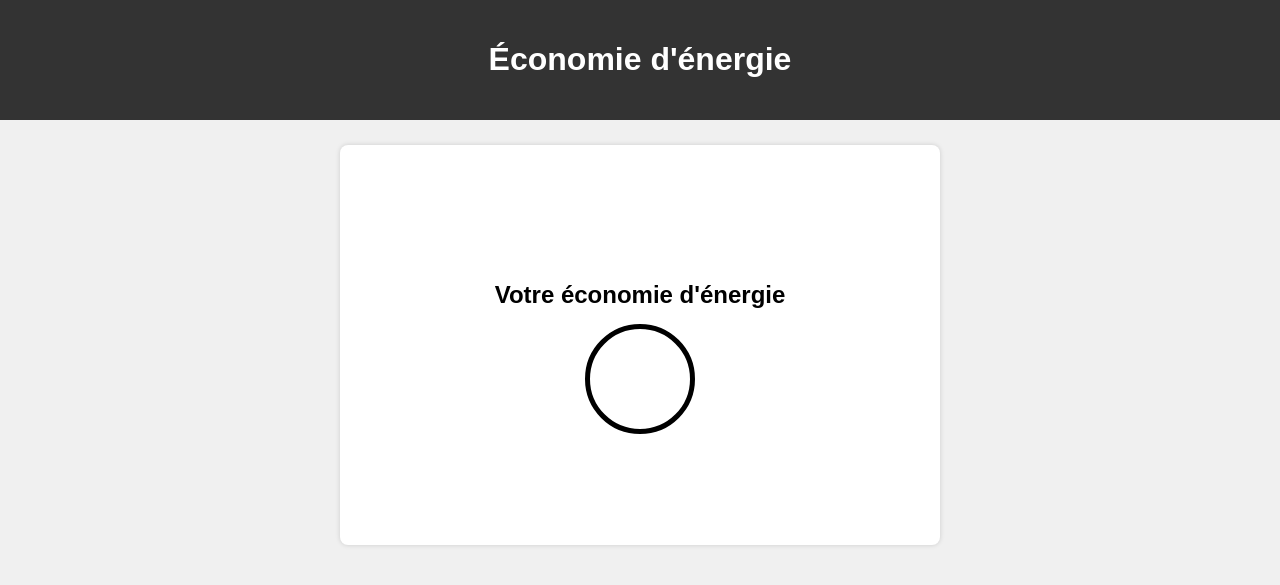
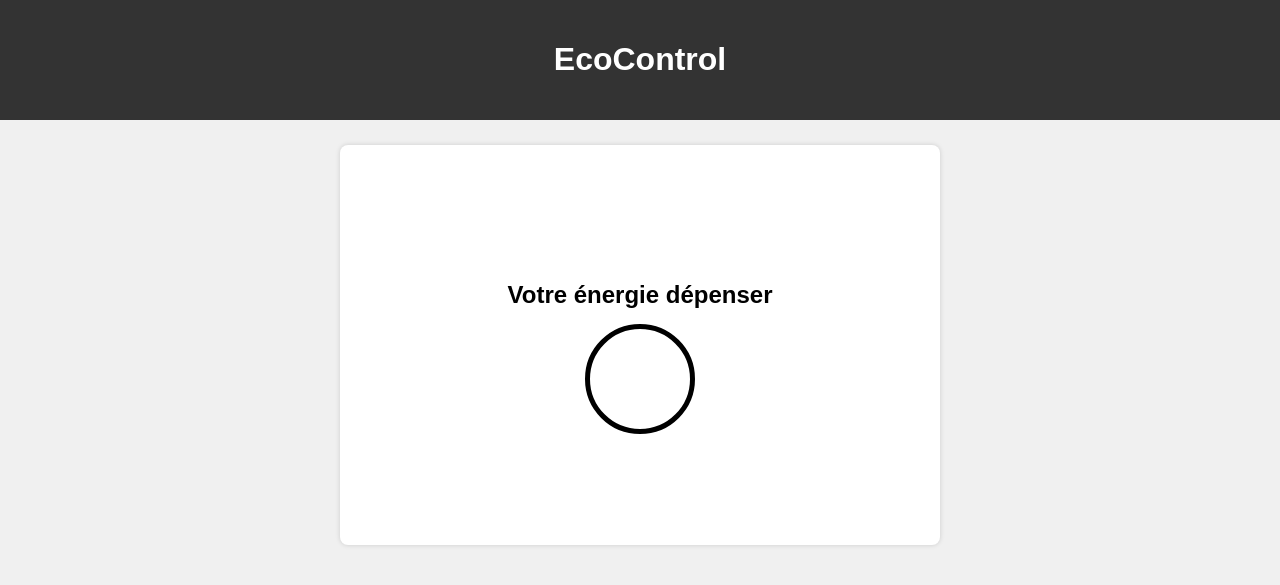
Before and after one commit to RSoniKast/HackathonEcoControlWeb, a PHP site: page / in a window 1280 px wide. Shown: the top 585 px of the page. Run offline with PHP 8.4, Linux system fonts and the light colour scheme.

Commit message:
Update index.php

```diff
--- a/index.php
+++ b/index.php
@@ -1,16 +1,16 @@
 <!DOCTYPE html>
 <html>
 <head>
-    <title>Économie d'énergie</title>
+    <title>EcoControl</title>
     <link rel="stylesheet" type="text/css" href="css/index.css">
 </head>
 <body>
     <header>
-        <h1>Économie d'énergie</h1>
+        <h1>EcoControl</h1>
     </header>
     <main>
         <section>
-            <h2>Votre économie d'énergie</h2>
+            <h2>Votre énergie dépenser</h2>
             <div id="kwh" class="kwh"></div>
         </section>
     </main>
```
